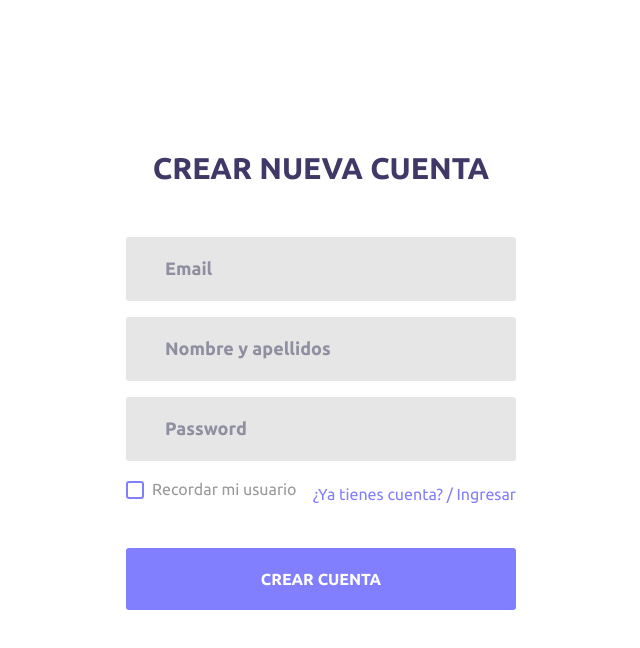
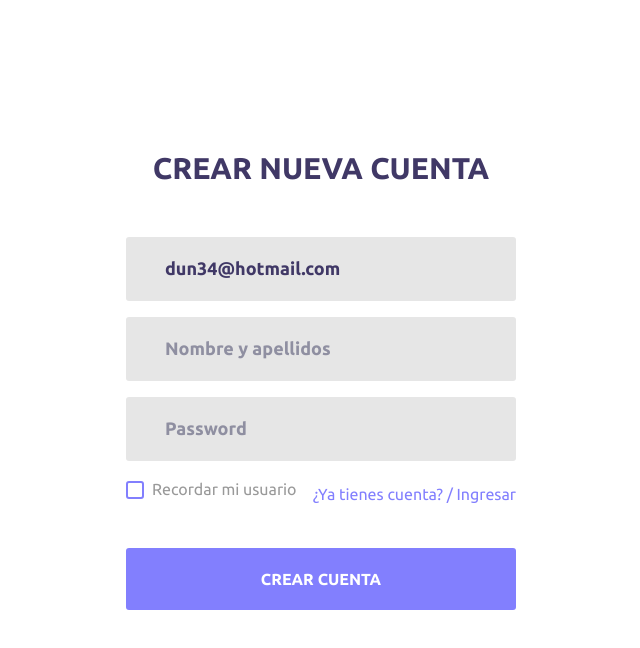
Before and after one commit to dumsof/Angular7Login07, an Angular app: page /registro in a window 1280 px wide. Shown: the top 648 px of the page, without its empty margins (319-959 px from the left). Built offline with nearby package versions, Linux system fonts and the light colour scheme.

Commit message:
se enlaza el correo al campo

```diff
--- a/src/app/app.module.ts
+++ b/src/app/app.module.ts
@@ -1,3 +1,6 @@
+/* permite enlazar un dato con una caja de texto utilizando ngModel */
+import { FormsModule } from '@angular/forms';
+
 import { BrowserModule } from '@angular/platform-browser';
 import { NgModule } from '@angular/core';
 
@@ -18,6 +21,7 @@ import { LoginComponent } from './pages/login/login.component';
   imports: [
     BrowserModule,
     AppRoutingModule,
+    FormsModule
   ],
   providers: [],
   bootstrap: [AppComponent]
--- /dev/null
+++ b/src/app/models/usuario.model.ts
@@ -0,0 +1,5 @@
+export class UsuarioModels {
+    email: string;
+    nombres: string;
+    password: string;
+}
--- a/src/app/pages/registro/registro.component.html
+++ b/src/app/pages/registro/registro.component.html
@@ -9,30 +9,21 @@
 
                 <!-- <span class="text-danger">El correo es obligatorio</span> -->
                 <div class="wrap-input100 m-b-16">
-                        <input class="input100"
-                               type="text"
-                               name="email"
-                               placeholder="Email">
+                    <input class="input100" type="text" name="email" [(ngModel)]="usuario.email" placeholder="Email">
 
                     <span class="focus-input100"></span>
                 </div>
 
                 <!-- <span class="text-danger">El nombre es obligatorio</span> -->
                 <div class="wrap-input100 m-b-16">
-                        <input class="input100"
-                               type="text"
-                               name="nombre"
-                               placeholder="Nombre y apellidos">
+                    <input class="input100" type="text" name="nombre" placeholder="Nombre y apellidos">
 
                     <span class="focus-input100"></span>
                 </div>
 
                 <!-- <span class="text-danger">La contraseña debe de ser más de 6 letras</span> -->
-                    <div class="wrap-input100 m-b-16" data-validate = "Password is required">
-                        <input class="input100"
-                               type="password"
-                               name="pass"
-                               placeholder="Password">
+                <div class="wrap-input100 m-b-16" data-validate="Password is required">
+                    <input class="input100" type="password" name="pass" placeholder="Password">
                     <span class="focus-input100"></span>
                 </div>
 
--- a/src/app/pages/registro/registro.component.ts
+++ b/src/app/pages/registro/registro.component.ts
@@ -1,4 +1,5 @@
 import { Component, OnInit } from '@angular/core';
+import { UsuarioModels } from 'src/app/models/usuario.model';
 
 @Component({
   selector: 'app-registro',
@@ -7,10 +8,15 @@ import { Component, OnInit } from '@angular/core';
 })
 export class RegistroComponent implements OnInit {
 
+  usuario: UsuarioModels;
 
   constructor() { }
 
-  ngOnInit() { }
+  ngOnInit() {
+
+    this.usuario = new UsuarioModels();
+    this.usuario.email = 'dun34@hotmail.com';
+  }
 
 
 }
```
Lines whose indentation alone changed are shown as unchanged.
